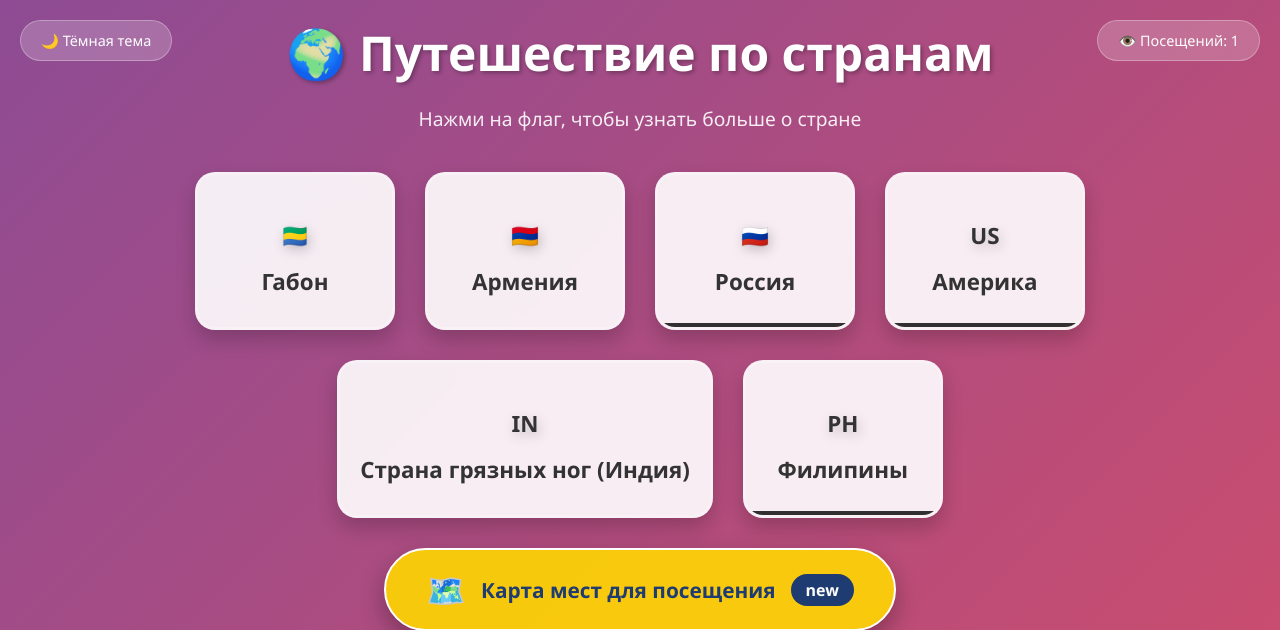
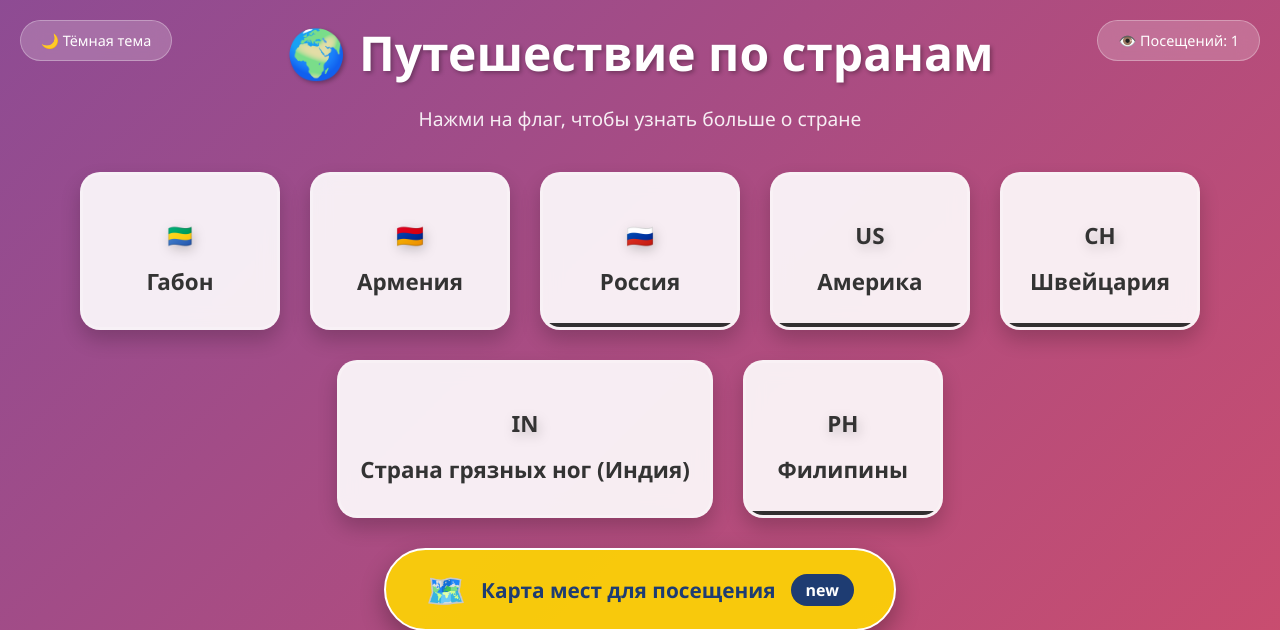
Before and after one commit to noyemkaren-ship-it/gabon, a FastAPI app: page / in a window 1280 px wide. Shown: the top 630 px of the page. Run offline with FastAPI, Linux system fonts and the light colour scheme.

Commit message:
Project: 0.46v

```diff
--- a/main.py
+++ b/main.py
@@ -1,7 +1,6 @@
 from fastapi import FastAPI
 from fastapi.templating import Jinja2Templates
 from fastapi.requests import Request
-
 app = FastAPI()
 templates = Jinja2Templates(directory="templates")
 
@@ -9,30 +8,41 @@ templates = Jinja2Templates(directory="templates")
 def main(request: Request):
     return templates.TemplateResponse("home.html", {"request": request})
 
+
 @app.get("/index.html")
 def gabon(request: Request):
     return templates.TemplateResponse("index.html", {"request": request})
+
 
 @app.get("/armenia.html")
 def armenia(request: Request):
     return templates.TemplateResponse("armenia.html", {"request": request})
 
+
 @app.get("/rusha.html")
 def rusha(request: Request):
     return templates.TemplateResponse("rusha.html", {"request": request})
+
 
 @app.get("/american.html")
 def america(request: Request):
     return templates.TemplateResponse("american.html", {"request": request})
 
+
 @app.get("/indi.html")
 def indi(request: Request):
     return templates.TemplateResponse("indi.html", {"request": request})
+
 
 @app.get("/city.html")
 def city(request: Request):
     return templates.TemplateResponse("city.html", {"request": request})
 
+
 @app.get("/phil.html")
 def phil(request: Request):
     return templates.TemplateResponse("phil.html", {"request": request})
+
+@app.get("/sh.html")
+def phil(request: Request):
+    return templates.TemplateResponse("sh.html", {"request": request})
--- a/templates/home.html
+++ b/templates/home.html
@@ -361,6 +361,14 @@
             </div>
         </a>
 
+        <a href="sh.html" class="flag-button" id="CHBtn">
+            <span class="flag-emoji">CH</span>
+            <span>Швейцария</span>
+            <div class="flag-stats">
+                👥 9млн • 🌍 41,3 тыс. км²
+            </div>
+        </a>
+
         <a href="indi.html" class="flag-button" id="IndiBtn">
             <span class="flag-emoji">IN</span>
             <span>Страна грязных ног (Индия)</span>
--- a/tex.py
+++ b/tex.py
@@ -1,7 +1,6 @@
 from fastapi import FastAPI
 from fastapi.templating import Jinja2Templates
 from fastapi.requests import Request
-
 app = FastAPI()
 templates = Jinja2Templates(directory="templates")
 
```
